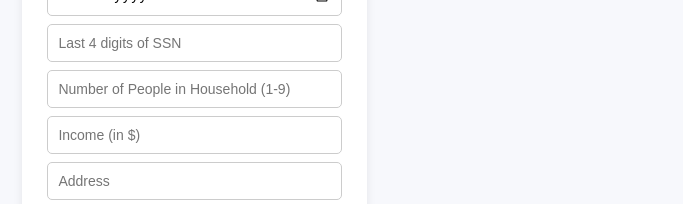
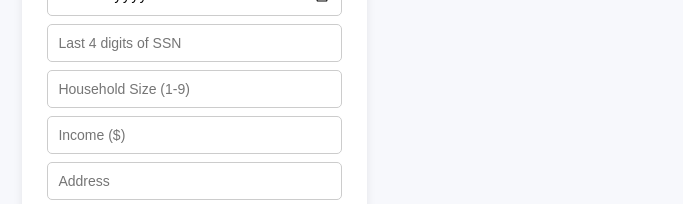
Before and after one commit to KilaparthiRaviTeja/agent, a React (Create React App) app in the folder front/: page / in a window 1280 px wide. Shown: the part 303-507 px from the top of the page, without its empty margins (235-918 px from the left). Built offline with nearby package versions, Linux system fonts and the light colour scheme.

Commit message:
Update App.js

```diff
--- a/front/src/App.js
+++ b/front/src/App.js
@@ -15,10 +15,11 @@ const ApplicationForm = () => {
   });
 
   const [errors, setErrors] = useState({});
+  const [loading, setLoading] = useState(false);
+  const [errorMessage, setErrorMessage] = useState("");
+  const [hasSubmitted, setHasSubmitted] = useState(false);
+  const [showModal, setShowModal] = useState(false);
   const [response, setResponse] = useState(null);
-  const [loading, setLoading] = useState(false);
-  const [showModal, setShowModal] = useState(false);
-  const [errorMessage, setErrorMessage] = useState("");
 
   // Validation function
   const validateForm = () => {
@@ -27,12 +28,16 @@ const ApplicationForm = () => {
     if (!formData.last_name.trim()) newErrors.last_name = "Last Name is required";
     if (!formData.date_of_birth) newErrors.date_of_birth = "Date of Birth is required";
     if (!/^\d{4}$/.test(formData.ssn_last4)) newErrors.ssn_last4 = "SSN must be 4 digits";
-    if (!formData.household_size || isNaN(formData.household_size) || formData.household_size < 1 || formData.household_size > 8) {
-      newErrors.household_size = "Household size must be between 1 and 8";
+    if (!formData.household_size || isNaN(formData.household_size) || formData.household_size < 1 || formData.household_size > 9) {
+      newErrors.household_size = "Household size must be between 1 and 9";
     }
-    if (!formData.income || isNaN(formData.income) || formData.income <= 0) newErrors.income = "Valid Income is required";
+    if (!formData.income || isNaN(formData.income) || formData.income <= 0) {
+      newErrors.income = "Income must be a valid number greater than 0";
+    }
     if (!formData.address.trim()) newErrors.address = "Address is required";
-    if (formData.is_enrolled_in_program && !formData.program_name.trim()) newErrors.program_name = "Program Name is required if enrolled";
+    if (formData.is_enrolled_in_program && !formData.program_name.trim()) {
+      newErrors.program_name = "Program Name is required if enrolled";
+    }
 
     setErrors(newErrors);
     return Object.keys(newErrors).length === 0;
@@ -41,16 +46,28 @@ const ApplicationForm = () => {
   // Handle input change
   const handleChange = (e) => {
     const { name, value, type, checked } = e.target;
+
+    if (name === "household_size" || name === "income") {
+      if (!/^\d*$/.test(value)) return;
+    }
+
     setFormData({ ...formData, [name]: type === "checkbox" ? checked : value });
   };
 
   // Handle form submission
   const handleSubmit = (e) => {
     e.preventDefault();
+
+    if (hasSubmitted) {
+      alert("You have already submitted the application!");
+      return;
+    }
+
     if (!validateForm()) {
       setErrorMessage("Please fix the errors before submitting.");
       return;
     }
+
     setShowModal(true);
   };
 
@@ -60,9 +77,10 @@ const ApplicationForm = () => {
     setLoading(true);
     setErrors({});
     setErrorMessage("");
+    setHasSubmitted(true);
 
     try {
-      const res = await fetch("https://agent-rl7n.onrender.com/applications/", {
+      const res = await fetch("http://localhost:8000/applications/", {
         method: "POST",
         headers: { "Content-Type": "application/json" },
         body: JSON.stringify(formData),
@@ -71,7 +89,7 @@ const ApplicationForm = () => {
       const data = await res.json();
       if (!res.ok) throw new Error(data.detail || "Something went wrong");
 
-      console.log("API Response:", data); // Debugging: Check response in console
+      console.log("API Response:", data);
       setResponse(data);
     } catch (err) {
       setErrorMessage(err.message);
@@ -96,6 +114,7 @@ const ApplicationForm = () => {
     setErrors({});
     setErrorMessage("");
     setResponse(null);
+    setHasSubmitted(false);
   };
 
   return (
@@ -120,17 +139,29 @@ const ApplicationForm = () => {
             onChange={handleChange}
             maxLength="4"
             required
-  onInput={(e) => {
-    e.target.value = e.target.value.replace(/\D/g, ''); // Remove non-numeric characters
-}}/>
+            onInput={(e) => { e.target.value = e.target.value.replace(/\D/g, ''); }}
+          />
           {errors.ssn_last4 && <p className="error-text">{errors.ssn_last4}</p>}
 
-
-          <input type="number" name="household_size" placeholder="Number of People in Household (1-9)" value={formData.household_size} onChange={handleChange} min="1" max="9" required onInput={(e) => {if (e.target.value.length > 1) e.target.value = e.target.value.slice(0, 1);}} />
+          <input
+            type="text"
+            name="household_size"
+            placeholder="Household Size (1-9)"
+            value={formData.household_size}
+            onChange={handleChange}
+            maxLength="1"
+            required
+          />
           {errors.household_size && <p className="error-text">{errors.household_size}</p>}
 
-
-          <input type="number" name="income" placeholder="Income (in $)" value={formData.income} onChange={handleChange} required />
+          <input
+            type="text"
+            name="income"
+            placeholder="Income ($)"
+            value={formData.income}
+            onChange={handleChange}
+            required
+          />
           {errors.income && <p className="error-text">{errors.income}</p>}
 
           <input type="text" name="address" placeholder="Address" value={formData.address} onChange={handleChange} required />
@@ -149,8 +180,7 @@ const ApplicationForm = () => {
             )}
           </div>
 
-          <button type="submit" disabled={loading}>{loading ? "Submitting..." : "Submit"}</button>
-
+          <button type="submit" disabled={loading || hasSubmitted}>{loading ? "Submitting..." : hasSubmitted ? "Submitted" : "Submit"}</button>
           <button type="button" onClick={handleClear} disabled={loading}>Clear</button>
 
           {errorMessage && <p className="error-text">{errorMessage}</p>}
@@ -172,6 +202,7 @@ const ApplicationForm = () => {
   )}
 </div>
 
+
       {showModal && (
         <div className="modal">
           <div className="modal-content">
```
Lines whose indentation alone changed are shown as unchanged.
